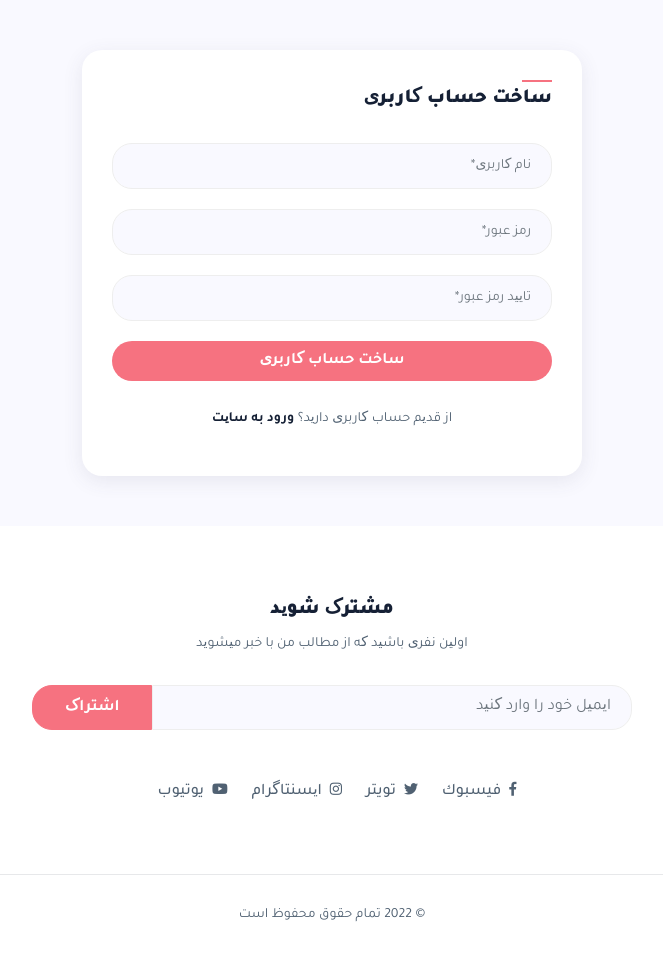
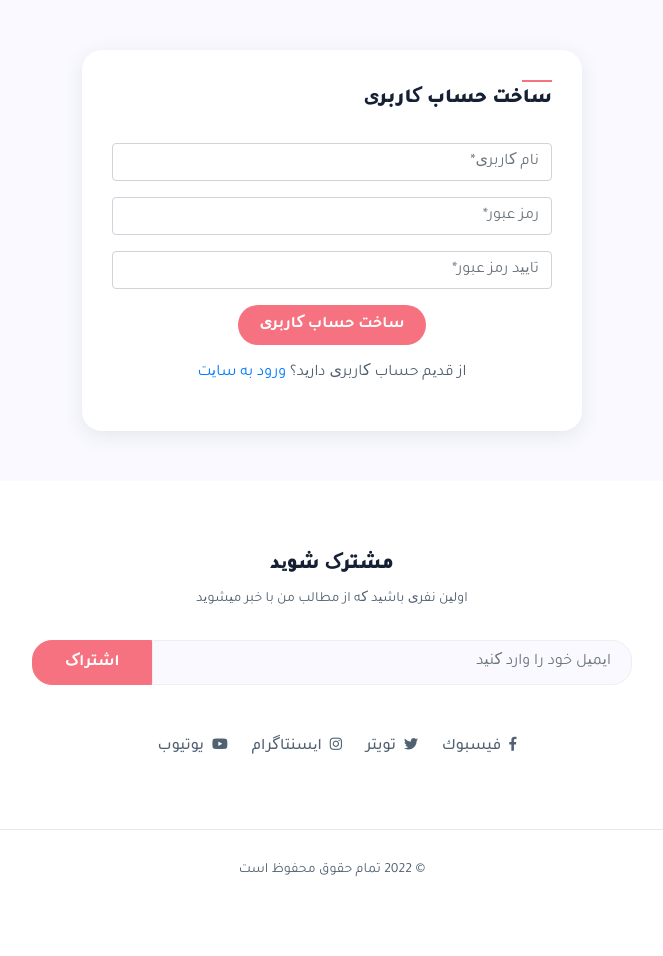
Before and after one commit to mhas1381/MyWebsite, a Django app: page /accounts/signup/ in a window 1280 px wide. Shown: the part 70-1026 px from the top of the page, without its empty margins (308-971 px from the left). After the commit the page ends 947 px from the top, so only its background shows below. Run offline with Django 3.2, Linux system fonts and the light colour scheme; some libraries are stand-ins or nearby versions; some web fonts are replaced.

Commit message:
fix bug in sign-up

```diff
--- a/accounts/views.py
+++ b/accounts/views.py
@@ -3,6 +3,7 @@ from accounts.urls import *
 from django.contrib.auth import authenticate, login,logout
 from django.contrib.auth.forms import AuthenticationForm , UserCreationForm
 from django.contrib import messages
+from django.contrib.auth.decorators import login_required
 # Create your views here.
 def login_view(request):
     if not request.user.is_authenticated:
@@ -21,6 +22,7 @@ def login_view(request):
     else:
         return redirect('/')
 
+@login_required
 def logout_view(request):
     if request.user.is_authenticated:
         logout(request)
@@ -28,12 +30,13 @@ def logout_view(request):
 
 def signup_view(request):
     if not request.user.is_authenticated:
-        if request.method== "POST":
+        if request.method == 'POST':
             form = UserCreationForm(request.POST)
             if form.is_valid():
                 form.save()
-                redirect('/blog')
-                print('registeration was successful')
+                return redirect('/accounts/login')
         form = UserCreationForm()
         context = {'form':form}
-        return render(request, 'accounts/sign-up.html' , context)
+        return render(request,'accounts/sign-up.html',context)
+    else:
+        return redirect('/')
--- a/statics/css/style.css
+++ b/statics/css/style.css
@@ -157,6 +157,8 @@ ul {
 }
 
 .sign-form .btn-custom {
+  margin: auto;
+  width: 50%;
   width: 100%;
   text-align: center;
   margin-bottom: 8px;
--- a/templates/accounts/sign-up.html
+++ b/templates/accounts/sign-up.html
@@ -9,23 +9,18 @@
                     <h5>ساخت حساب کاربری</h5>
                 </div>
 
-                <form class="sign-form widget-form contact_form " action="{% url 'accounts:signup' %}" method="post">
+                <form  action="{% url 'accounts:signup' %}" method="post">
                     {% csrf_token %}
                     <div class="form-group">
-
                         <input type="text" class="form-control" placeholder="نام کاربری*" name="username" value="">
                     </div>
-                    <!-- <div class="form-group">
-
-                        <input type="email" class="form-control" placeholder="ایمیل*" name="email" value="">
-                    </div> -->
                     <div class="form-group">
                         <input type="password" class="form-control" placeholder="رمز عبور*" name="password1" value="">
                     </div>
                     <div class="form-group">
                         <input type="password" class="form-control" placeholder="تایید رمز عبور*" name="password2" value="">
                     </div>
-                    <div class="form-group">
+                    <div class="form-group text-center">
                         <button type="submit" class="btn-custom">ساخت حساب کاربری</button>
                     </div>
                     <p class="form-group text-center">از قدیم حساب کاربری دارید؟
```
